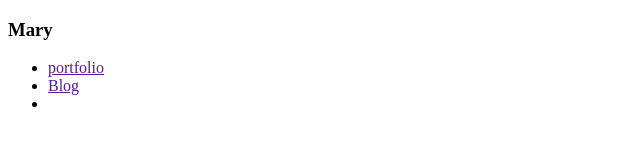
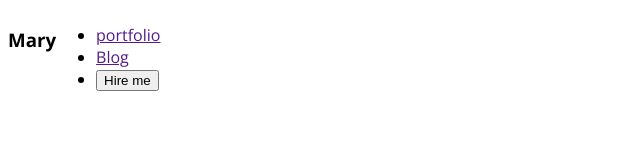
Before and after one commit to ashraful2871/my-first-portfolio, a plain HTML site: page index.html in a window 1280 px wide. Shown: the whole page, without its empty margins (0-640 px from the left). Drawn offline with nearby package versions, Linux system fonts and the light colour scheme.

Commit message:
font add

```diff
--- a/index.html
+++ b/index.html
@@ -1,19 +1,25 @@
 <!DOCTYPE html>
 <html lang="en">
+
 <head>
     <meta charset="UTF-8">
     <meta name="viewport" content="width=device-width, initial-scale=1.0">
     <title>My First portfolio</title>
+    <link rel="preconnect" href="https://fonts.googleapis.com">
+    <link rel="preconnect" href="https://fonts.gstatic.com" crossorigin>
+    <link href="https://fonts.googleapis.com/css2?family=Open+Sans:ital,wght@0,300..800;1,300..800&display=swap"
+        rel="stylesheet">
     <link rel="stylesheet" href="styles/styles.css">
 </head>
-<body>
+
+<body class="open-sans-normal">
     <header>
         <nav>
             <h3>Mary</h3>
             <ul>
                 <li><a href="">portfolio</a></li>
                 <li><a href="">Blog</a></li>
-                <li><a href=""></a></li>
+                <li><a href=""><button>Hire me</button></a></li>
             </ul>
         </nav>
     </header>
@@ -24,4 +30,5 @@
 
     </footer>
 </body>
+
 </html>
--- a/styles/styles.css
+++ b/styles/styles.css
@@ -0,0 +1,17 @@
+
+
+.open-sans-normal {
+  font-family: "Open Sans", sans-serif;
+  font-optical-sizing: auto;
+  font-weight: <weight>;
+  font-style: normal;
+  font-variation-settings:
+    "wdth" 100;
+}
+
+
+/* Nav styles */
+
+nav {
+    display: flex;
+}
```
